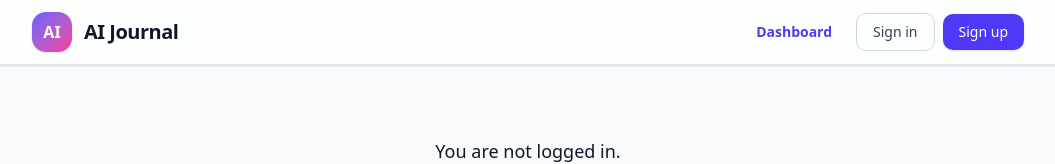
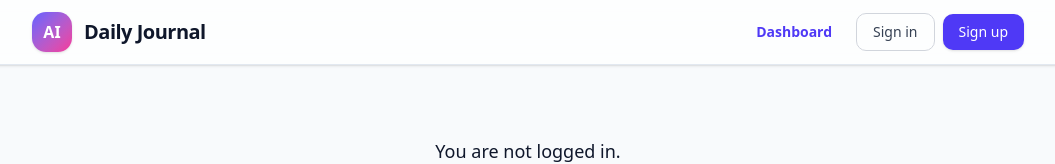
Before and after one commit to yadavhimanshu1811/ai-journal, a Next.js app: page / in a window 1280 px wide. Shown: the top 164 px of the page, without its empty margins (112-1167 px from the left). Built offline with nearby package versions, Linux system fonts and the light colour scheme; no server answers.

Commit message:
Daily journal name change

```diff
--- a/app/components/Navbar.tsx
+++ b/app/components/Navbar.tsx
@@ -24,7 +24,7 @@ export default function Navbar() {
             AI
           </div>
           <div className="text-xl font-bold tracking-tight group-hover:text-indigo-600 transition-colors">
-            AI Journal
+            Daily Journal
           </div>
         </Link>
 
```
